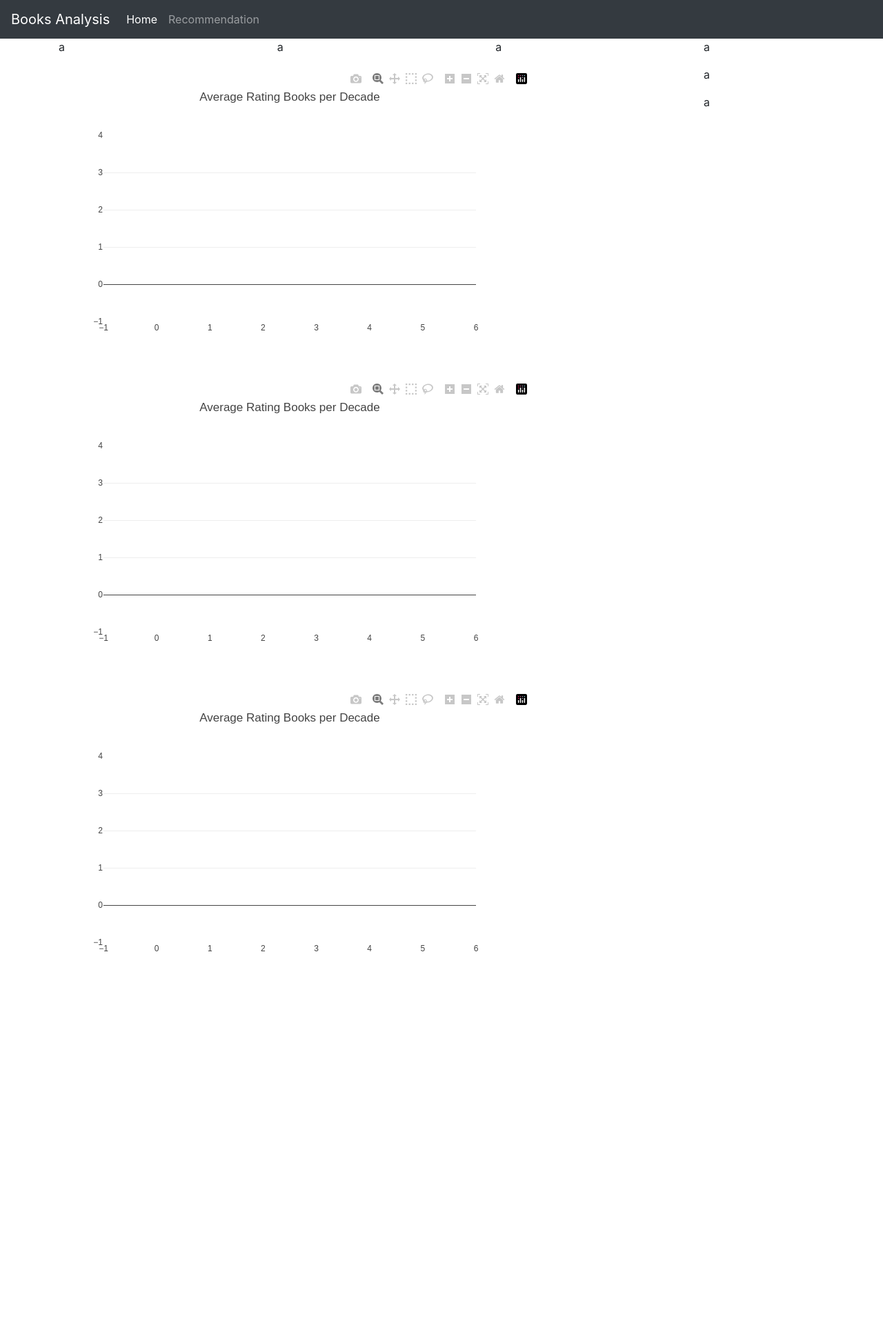
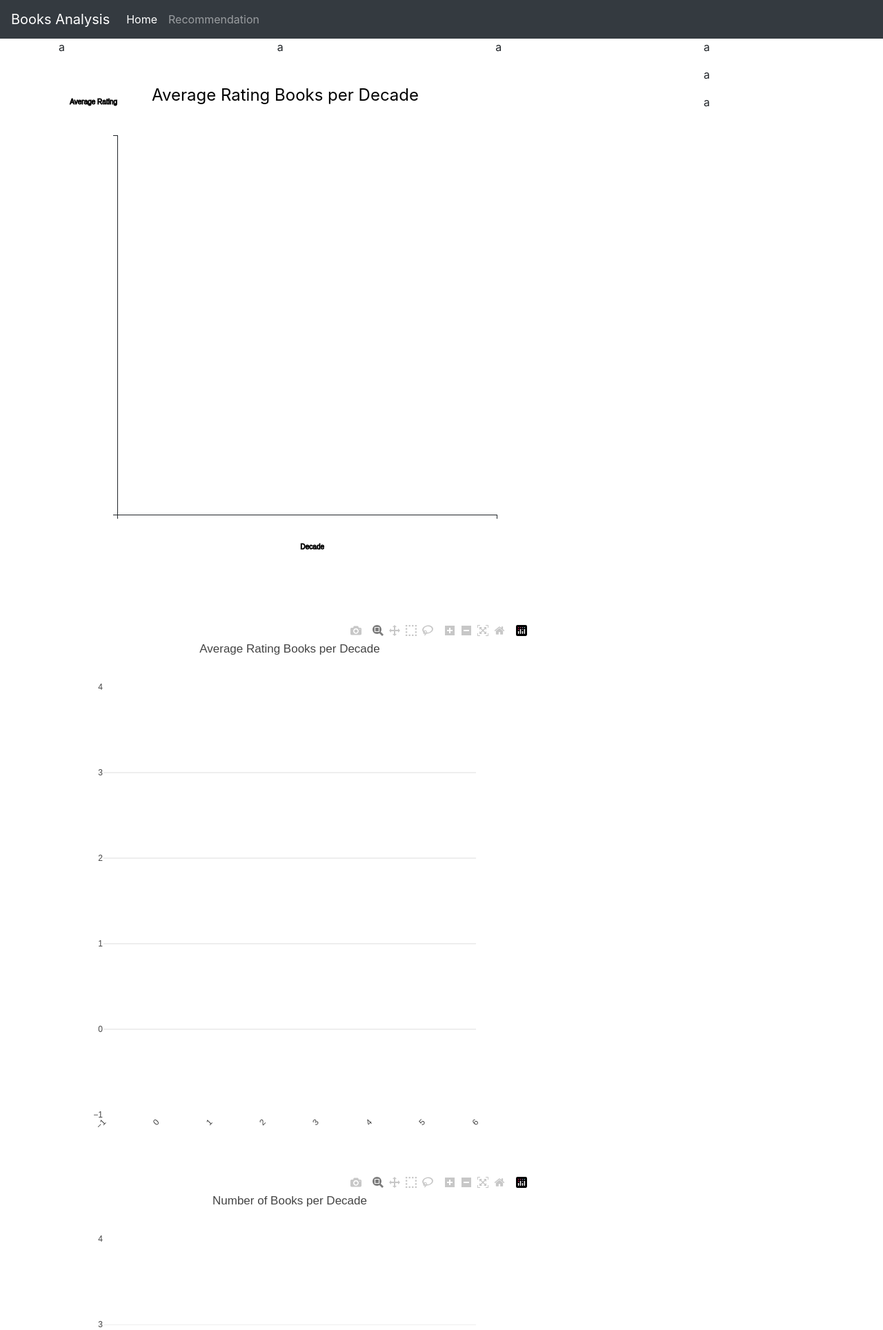
Before and after one commit to palolo02/Books_Analysis, a Flask app: page / in a window 1280 px wide. Shown: the top 1928 px of the page at 69% size. Before the commit the page ends 1379 px from the top, so only its background shows below. Run offline with Flask 2, Linux system fonts and the light colour scheme; data that the repository does not hold is empty; some libraries are stand-ins or nearby versions.

Commit message:
Update in graph d3

```diff
--- a/booksDB.py
+++ b/booksDB.py
@@ -31,7 +31,10 @@
             else:
                 decade = f"20{decade}"
         else:
-            decade = f"{decade}"
+            if(decade<10):
+                decade = f"190{decade}"
+            else:
+                decade = f"19{decade}"
         # Update decade field for each document
         collection.update_one({"_id":book["_id"]},{"$set":{"decade":int(decade)}})
 
--- a/static/css/decade.css
+++ b/static/css/decade.css
@@ -6,3 +6,7 @@
 #timeline{
     background-color: gray;
 }
+
+.bar {
+    fill: #8D739D;
+}
--- a/static/js/decade.js
+++ b/static/js/decade.js
@@ -6,14 +6,15 @@
     // Access each decade to get its books
     books.forEach(decade => {
         var enableClass = false
-        if(decade[0]["decade"] == 0)
-            var enableClass = true
+        if(decade[0]["decade"] == 1900)
+            var enableClass = true;
 
         var item = carousel.append("div").classed("carousel-item",true).classed("active",enableClass);
+        item.append("h3").text(decade[0]["decade"]);
 
         // Get the container to append div for books
         decade.forEach(book => {
-            var div = item.append("div").classed("book",true).classed("col-1",true)
+            var div = item.append("div").classed("book",true)
             div.append("h4").text("Title: " + book.title);
             div.append("span").text("Author: " + book.authors);
             div.append("span").text("Rating: " + book.average_rating);
--- a/static/js/timelineRating.js
+++ b/static/js/timelineRating.js
@@ -9,19 +9,123 @@
     var avgRatingAxis = books.map(b => b["avgRating"]);
     var avgRatingCountAxis = books.map(b => b["avgRatingCount"]);
 
+    render(books);
     plot(decadesAxis, avgRatingAxis);
     plotNoBooks(decadesAxis, booksAxis);
     plotRatingCount(decadesAxis, avgRatingCountAxis);
 })
 
+d3.json("api/v1/books/decade/2010").then((incomingData) =>{
+    books = incomingData.books;
+    var x = books.map(b => b["text_reviews_count"]);
+    var y = books.map(b => b["average_rating"]);
+
+    var trace1 = {
+        x: x,
+        y: y,
+        mode: 'markers',
+        marker: {
+          //color: ['rgb(93, 164, 214)', 'rgb(255, 144, 14)',  'rgb(44, 160, 101)', 'rgb(255, 65, 54)'],
+          opacity: 0.8
+          //size: y
+        }
+      };
+
+      var data = [trace1];
+
+      var layout = {
+        title: 'Average Rating vs Text reviews (per dacade)',
+        showlegend: false,
+        height: 600,
+        width: 600
+      };
+
+      Plotly.newPlot('bubble', data, layout);
+});
+
+
+function render(books){
+  console.log('Render')
+  var svg = d3.select("svg");
+  var margin = 250;
+  var width = 800 - margin;
+  var height = 800 - margin;
+
+  var xScale = d3.scaleBand().range([0, width]).padding(0.4);
+  var yScale = d3.scaleLinear().range([height,0]);
+
+  var g = svg.append("g").attr("transform", "translate(" + 100 + "," + 100 + ")");
+
+  xScale.domain(books.map(function(d) { return d.decade; }));
+  yScale.domain([0, d3.max(books, function(d) { return d.avgRating; })]);
+
+  g.append("g")
+    .attr("transform", "translate(0," + height + ")")
+    .call(d3.axisBottom(xScale));
+
+  g.append("g")
+    .call(d3.axisLeft(yScale).tickFormat(function(d){
+        return d;
+    }).ticks((books.map(b => b["avgRating"]).length)))
+    .append("text")
+    .attr("y", 6)
+    .attr("dy", "0.71em")
+    .attr("text-anchor", "end")
+    .text("value");
+
+    g.selectAll(".bar")
+    .data(books)
+    .enter().append("rect")
+    .attr("class", "bar")
+    .attr("x", function(d) { return xScale(d.decade); })
+    .attr("y", function(d) { return yScale(d.avgRating); })
+    .attr("width", xScale.bandwidth())
+    .attr("height", function(d) { return height - yScale(d.avgRating); });
+
+    svg.append("text")
+    .attr("transform", "translate(100,0)")
+    .attr("x", 50)
+    .attr("y", 50)
+    .attr("font-size", "24px")
+    .text('Average Rating Books per Decade')
+
+    g.append("g")
+    .attr("transform", "translate(0," + height + ")")
+    .call(d3.axisBottom(xScale))
+    .append("text")
+    .attr("y", 50)
+    .attr("x", 300)
+    .attr("text-anchor", "end")
+    .attr("stroke", "black")
+    .text("Decade");
+
+    g.append("g")
+    .call(d3.axisLeft(yScale)
+    .tickFormat(function(d){
+        return d;
+    }).ticks(10))
+    .append("text")
+    .attr("y", 6)
+    .attr("dy", "-5.1em")
+    .attr("text-anchor", "end")
+    .attr("stroke", "black")
+    .text("Average Rating");
+
+
+    svg.selectAll("text")
+    .data(books)
+    .enter().append("text")
+    .text(function(d) { return yScale(d.avgRating)})
+    .attr("x", function(d,j) { return xScale(d.decade)*j; })
+    .attr("y", function(d) { return yScale(d.avgRating)+0.5; })
+    .style('color','black')
+
+}
+
 
 function plot(decadesAxis, avgRatingAxis){
-
-    var xAxis = [];
-    decadesAxis.forEach(x => xAxis.push(`${x}`))
-    console.log(xAxis)
     var trace1 = {
-        x: xAxis,
+        x: decadesAxis,
         y: avgRatingAxis,
         type: 'bar',
         //text: ['4.17 below the mean', '4.17 below the mean', '0.17 below the mean', '0.17 below the mean', '0.83 above the mean', '7.83 above the mean'],
@@ -37,17 +141,19 @@
         font:{
           family: 'Raleway, sans-serif'
         }
-        /*,
+        ,
         showlegend: false,
         xaxis: {
-          tickangle: -45
+            range: decadesAxis,
+            tickangle: -45
         },
         yaxis: {
           zeroline: false,
+          autorange: true,
           gridwidth: 2
-        }
-        //bargap :0.05
-        */
+        },
+        bargap :0.05
+
       };
 
       Plotly.newPlot('avgRating', data, layout);
@@ -69,7 +175,7 @@
       var data = [trace1];
 
       var layout = {
-        title: 'Average Rating Books per Decade',
+        title: 'Number of Books per Decade',
         font:{
           family: 'Raleway, sans-serif'
         }
@@ -105,7 +211,7 @@
       var data = [trace1];
 
       var layout = {
-        title: 'Average Rating Books per Decade',
+        title: 'Books per Decade',
         font:{
           family: 'Raleway, sans-serif'
         }
@@ -124,28 +230,3 @@
 
       Plotly.newPlot('avgRatingCount', data, layout);
 }
-
-
-function plotBubble(x,y){
-    var trace1 = {
-        x: x,
-        y: y,
-        mode: 'markers',
-        marker: {
-          //color: ['rgb(93, 164, 214)', 'rgb(255, 144, 14)',  'rgb(44, 160, 101)', 'rgb(255, 65, 54)'],
-          opacity: 0.8
-          //size: y
-        }
-      };
-
-      var data = [trace1];
-
-      var layout = {
-        title: 'Marker Size and Color',
-        showlegend: false,
-        height: 600,
-        width: 600
-      };
-
-      Plotly.newPlot('bubble', data, layout);
-}
--- a/templates/index.html
+++ b/templates/index.html
@@ -52,6 +52,10 @@
                     <!-- Timeline-->
                     <div class="row">
                         <!-- Avg Rating per decade-->
+                        <div id="myChart">
+                            <svg width="800" height="800"></svg>
+                        </div>
+                        <!-- Avg Rating per decade-->
                         <div id="avgRating">
                         </div>
                         <!-- Number Books per decade-->
```
